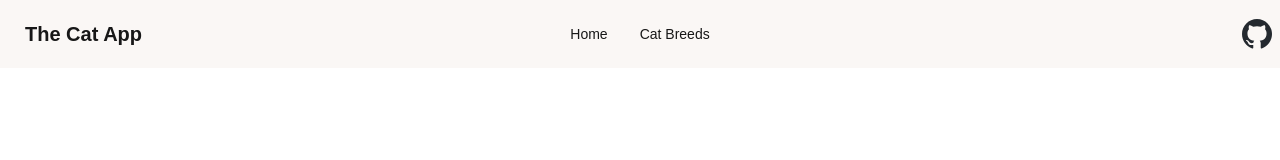
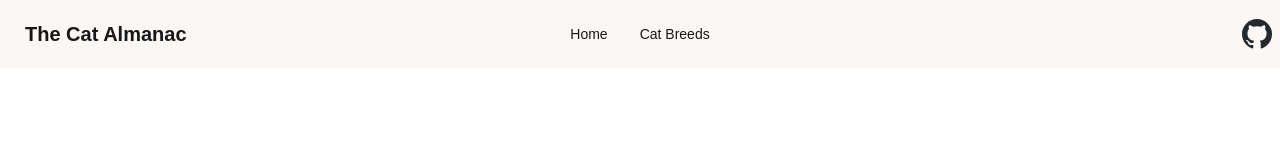
Before and after one commit to johnjovero98/cat-app, a Next.js app: page / in a window 1280 px wide. Shown: the top 160 px of the page. Built offline with nearby package versions, Linux system fonts and the light colour scheme.

Commit message:
change website title

```diff
--- a/components/Navbar.js
+++ b/components/Navbar.js
@@ -29,7 +29,7 @@ export default function Navbar() {
           <li><a href="/cats">Cat Breeds</a></li>
         </ul>
       </div>
-      <a className="btn btn-ghost text-xl" href="/">The Cat App</a>
+      <a className="btn btn-ghost text-xl" href="/">The Cat Almanac</a>
     </div>
 
     {/* navigation desktop */}
```
